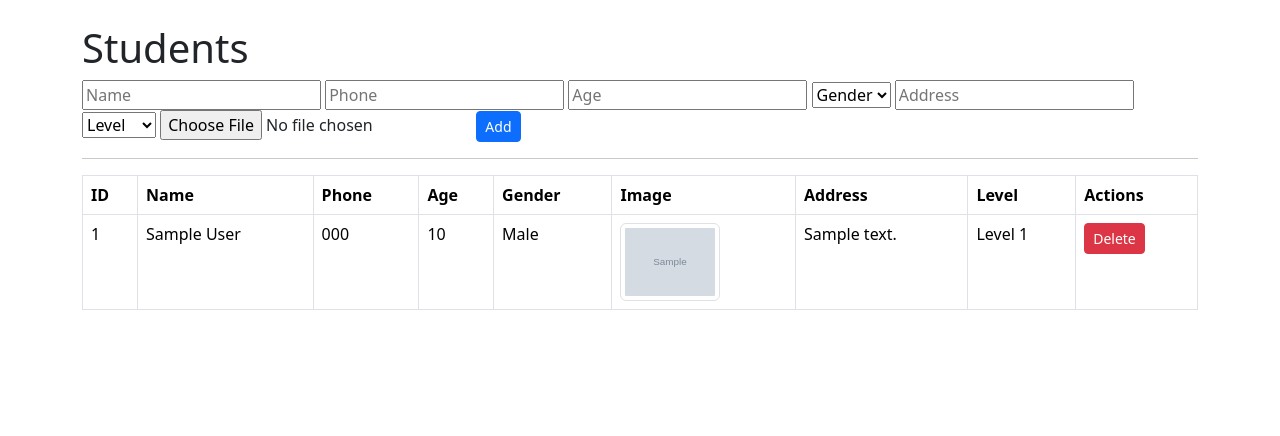
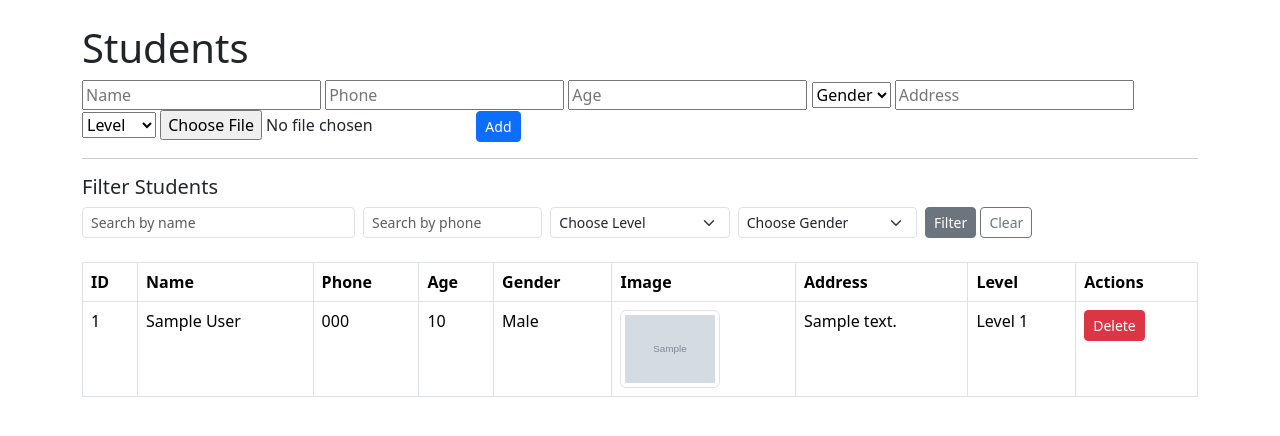
Before and after one commit to Abdallahadel2004/ITI-open-source-9-month-track, a Django app: page /students/ in a window 1280 px wide. Shown: the part 56-492 px from the top of the page. Run offline with Django 5.2, Linux system fonts and the light colour scheme; tables that the repository leaves empty hold one stand-in row (values such as "Sample post"); grey boxes marked "Sample" are stand-in pictures; some libraries are stand-ins or nearby versions.

Commit message:
added search and filteration

```diff
--- a/labs/django/day1/Templates/students.html
+++ b/labs/django/day1/Templates/students.html
@@ -25,6 +25,36 @@
   </form>
 
   <hr>
+
+  <h5>Filter Students</h5>
+  <form action="{% url 'students' %}" method="get" class="row g-2 mb-4">
+    <div class="col-md-3">
+      <input type="text" name="name" value="{{ request.GET.name }}" placeholder="Search by name" class="form-control form-control-sm">
+    </div>
+    <div class="col-md-2">
+      <input type="text" name="phone" value="{{ request.GET.phone }}" placeholder="Search by phone" class="form-control form-control-sm">
+    </div>
+    <div class="col-md-2">
+      <select name="level" class="form-select form-select-sm">
+        <option value="">Choose Level</option>
+        {% for val, label in levels %}
+          <option value="{{ val }}" {% if request.GET.level == val %}selected{% endif %}>{{ label }}</option>
+        {% endfor %}
+      </select>
+    </div>
+    <div class="col-md-2">
+      <select name="gender" class="form-select form-select-sm">
+        <option value="">Choose Gender</option>
+        <option value="M" {% if request.GET.gender == "M" %}selected{% endif %}>Male</option>
+        <option value="F" {% if request.GET.gender == "F" %}selected{% endif %}>Female</option>
+      </select>
+    </div>
+    <div class="col-md-3">
+      <button type="submit" class="btn btn-secondary btn-sm">Filter</button>
+      <a href="{% url 'students' %}" class="btn btn-outline-secondary btn-sm">Clear</a>
+    </div>
+  </form>
+
   <table class="table table-bordered">
     <thead>
       <tr>
--- a/labs/django/day1/models.py
+++ b/labs/django/day1/models.py
@@ -2,7 +2,7 @@ from django.db import models
 from django.core.exceptions import ValidationError
 
 
-LEVEL_CHOICES = [
+level_choices = [
     ('L1', 'Level 1'),
     ('L2', 'Level 2'),
     ('L3', 'Level 3'),
@@ -11,7 +11,7 @@ LEVEL_CHOICES = [
     ('L6', 'Level 6'),
 ]
 
-GENDER_CHOICES = [
+gender_choices = [
     ('M', 'Male'),
     ('F', 'Female'),
 ]
@@ -37,7 +37,7 @@ class Teacher(models.Model):
 class Course(models.Model):
     name = models.CharField(max_length=100)
     hours = models.IntegerField()
-    level = models.CharField(max_length=2, choices=LEVEL_CHOICES)
+    level = models.CharField(max_length=2, choices=level_choices)
     teacher = models.ForeignKey(
         Teacher,
         on_delete=models.SET_NULL,
@@ -55,9 +55,9 @@ class Student(models.Model):
     phone = models.CharField(max_length=15)
     image = models.ImageField(upload_to='images/', blank=True, null=True)
     age = models.IntegerField()
-    gender = models.CharField(max_length=1, choices=GENDER_CHOICES)
+    gender = models.CharField(max_length=1, choices=gender_choices)
     address = models.CharField(max_length=200)
-    level = models.CharField(max_length=2, choices=LEVEL_CHOICES)
+    level = models.CharField(max_length=2, choices=level_choices)
     courses = models.ManyToManyField(Course, through='Enrollment', blank=True)
 
     def __str__(self):
--- a/labs/django/day1/views.py
+++ b/labs/django/day1/views.py
@@ -82,7 +82,7 @@ def delete_student(request, student_id):
 def courses(request):
     course_list = Course.objects.select_related('teacher').all()
 
-    # Filters
+
     name = request.GET.get('name')
     level = request.GET.get('level')
     hours = request.GET.get('hours')
```
Also changed, not shown: labs/django/day1/Templates/courses.html (+26 -0 lines), labs/django/day1/Templates/enrollments.html (+23 -0 lines), labs/django/day1/Templates/teachers.html (+21 -0 lines).
